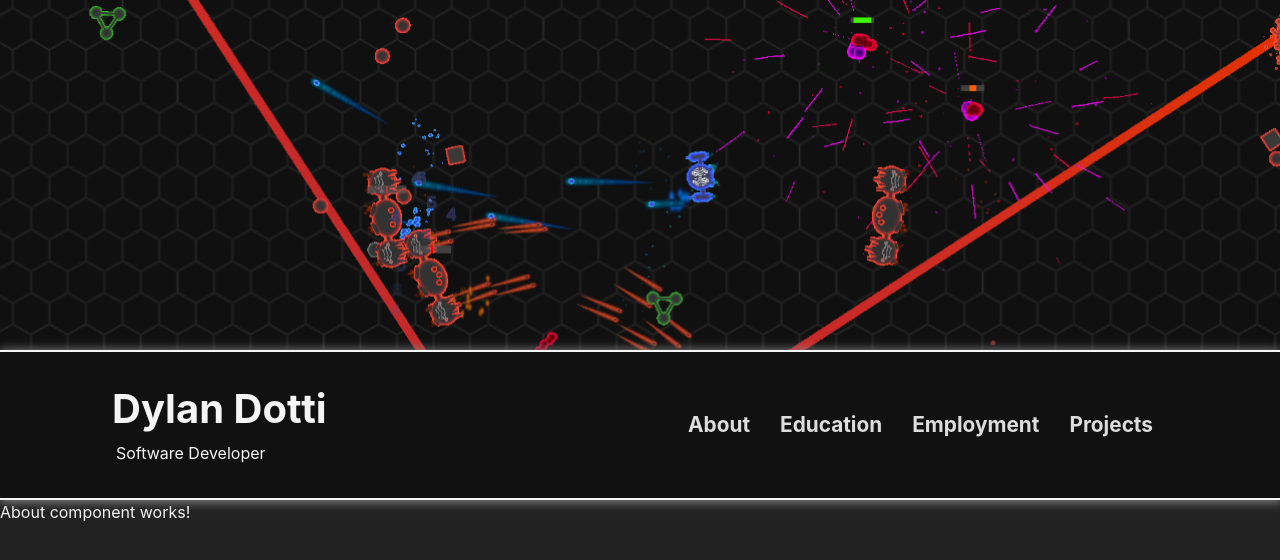
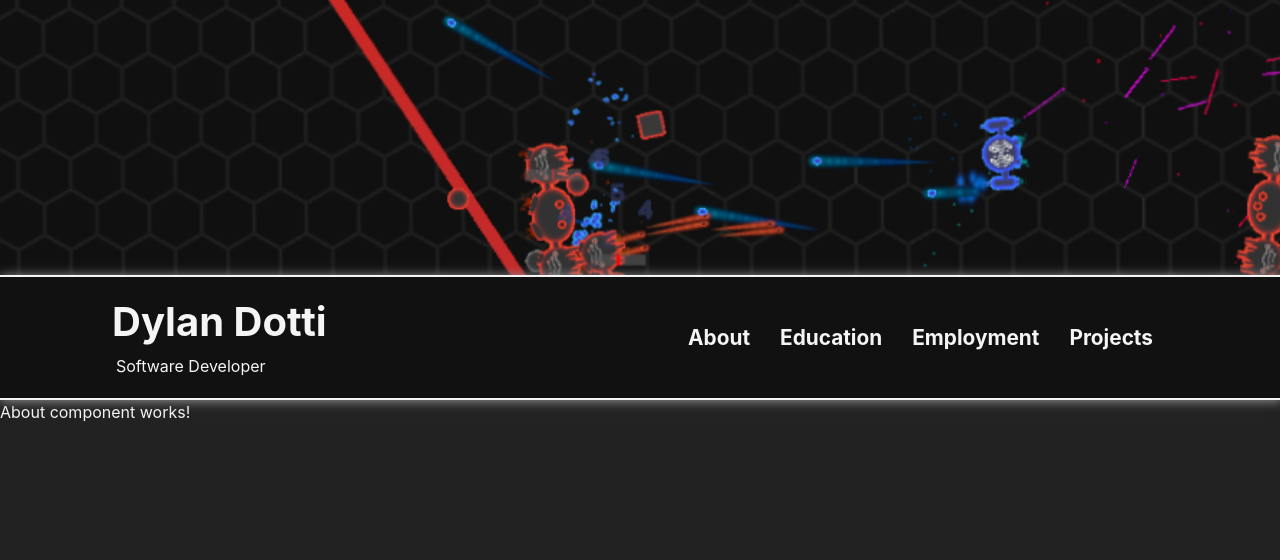
Before and after one commit to Dylan-Dotti/React-Portfolio-Website, a React (Create React App) app: page / in a window 1280 px wide. Shown: the top 560 px of the page. Built offline with nearby package versions, Linux system fonts and the light colour scheme.

Commit message:
Modified header image to fit better

```diff
--- a/src/App.scss
+++ b/src/App.scss
@@ -9,7 +9,7 @@ body {
 
   a {
     text-decoration: none;
-    color: #ddd;
+    //color: #ddd;
   }
 
   li {
--- a/src/Components/MainHeader/index.tsx
+++ b/src/Components/MainHeader/index.tsx
@@ -9,7 +9,7 @@ export default class MainHeader extends React.Component {
         return (
             <>
                 <div className="main-header">
-                    <FixedSizeImg src="Img\Deviant\deviant_action.PNG" imgClassName="header-img" height="400px"/>
+                    {/* <img src="Img\Deviant\deviant_action_header_2.PNG" alt="deviant_header" className="header-img"/> */}
                     <div className="header-bar">
                         <div className="header-bar-contents">
                             <div className="title-group">
--- a/src/Components/MainHeader/main-header.scss
+++ b/src/Components/MainHeader/main-header.scss
@@ -2,14 +2,21 @@
 
 .main-header {
     position: relative;
-    height: 500px;
+    height: 400px;
+    background-image: url("../../../public/Img/Deviant/deviant_action_header.png");
+    background-repeat: no-repeat;
+    background-size: cover;
+
+    img {
+        width: 100%;
+    }
 
     .header-bar {
         display: flex;
         justify-content: center;
         align-items: center;
         width: 100%;
-        height: 150px;
+        height: 125px;
         border: 2px solid $main-text-white;
         border-left: none;
         border-right: none;
@@ -42,10 +49,16 @@
                     li {
                         margin: auto 10px;
                         font-size: 1.3rem;
-                        font-weight: bold;
+                        font-weight: bolder;
 
                         a {
                             padding: 5px;
+                            color: $main-text-white;
+                            transition: all .1s linear;
+
+                            &:hover {
+                                color: $blue-200;
+                            }
                         }
                     }
                 }
```
Also changed, not shown: public/Img/Deviant/deviant_action_header.png (added), public/Img/Deviant/deviant_action_header_2.png (added).
